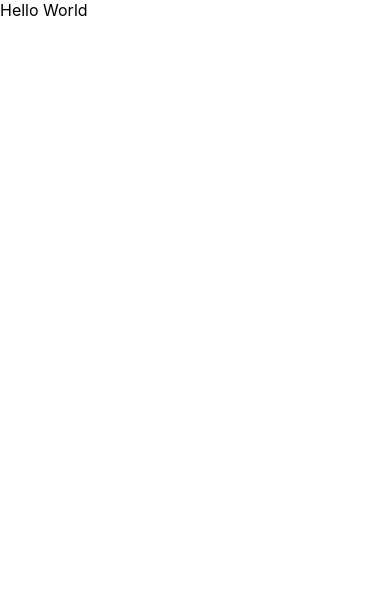
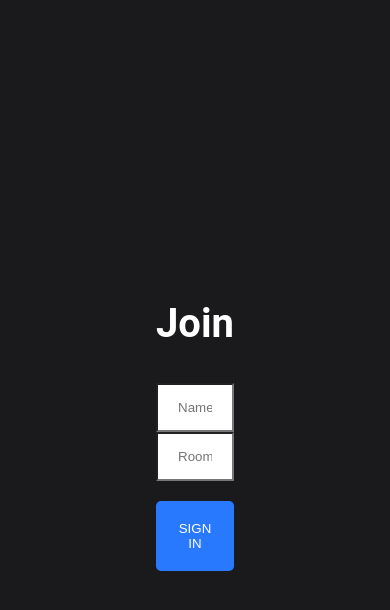
Before and after one commit to DanThomp507/Chat-App, a React (Create React App) app in the folder client/: page / in a window 390 px wide. Shown: the top 610 px of the page. Built offline with nearby package versions, Linux system fonts and the light colour scheme.

Commit message:
installed new dependencies, started to implement the join styles, added breakpoints for responsive design

```diff
--- a/client/package.json
+++ b/client/package.json
@@ -12,7 +12,8 @@
     "react-router-dom": "^5.2.0",
     "react-scripts": "3.4.1",
     "react-scroll-to-bottom": "^2.0.0",
-    "socket.io-client": "^2.3.0"
+    "socket.io-client": "^2.3.0",
+    "styled-components": "^5.1.1"
   },
   "scripts": {
     "start": "react-scripts start",
--- a/client/src/App.js
+++ b/client/src/App.js
@@ -9,9 +9,8 @@ class App extends Component {
   render(){
     return (
       <Router>
-        <div>Hello World</div>
-        {/* <Route path='/' exact component={Join} />
-        <Route path='/chat' component={Chat} /> */}
+        <Route path='/' exact component={Join} />
+        {/* <Route path='/chat' component={Chat} /> */}
       </Router>
     );
   }
--- a/client/src/components/Join/Join.jsx
+++ b/client/src/components/Join/Join.jsx
@@ -0,0 +1,34 @@
+import React, { useState } from 'react';
+import { Link } from "react-router-dom";
+
+import {
+  Container,
+  SubContainer,
+  Heading,
+  Button,
+  Input
+} from './join.styles'
+
+export default function SignIn() {
+  const [name, setName] = useState('');
+  const [room, setRoom] = useState('');
+
+  return (
+    <Container>
+
+      <SubContainer>
+        <Heading>Join</Heading>
+        <div>
+          <Input placeholder="Name" className="joinInput" type="text" onChange={(event) => setName(event.target.value)} />
+        </div>
+        <div>
+          <Input placeholder="Room" className="joinInput mt-20" type="text" onChange={(event) => setRoom(event.target.value)} />
+        </div>
+        <Link onClick={e => (!name || !room) ? e.preventDefault() : null} to={`/chat?name=${name}&room=${room}`}>
+          <Button style={{marginTop: '20px'}} type="submit">Sign In</Button>
+        </Link>
+      </SubContainer>
+
+    </Container>
+  );
+}
--- a/client/src/components/Join/join.styles.js
+++ b/client/src/components/Join/join.styles.js
@@ -0,0 +1,37 @@
+import styled from 'styled-components'
+
+export const Container = styled.div`
+  display: flex;
+  justify-content: center;
+  text-align: center;
+  height: 100vh;
+  align-items: center;
+  background-color: #1A1A1D;
+`
+
+export const SubContainer = styled.div`
+  width: 20%;
+`
+export const Heading = styled.h1`
+  color: white;
+  font-size: 2.5em;
+  padding-bottom: 10px;
+  /* border-bottom: 2px solid white; */
+`
+
+export const Button = styled.button`
+  color: #fff !important;
+  text-transform: uppercase;
+  text-decoration: none;
+  background: #2979FF;
+  padding: 20px;
+  border-radius: 5px;
+  display: inline-block;
+  border: none;
+  width: 100%;
+`
+export const Input = styled.input`
+  border-radius: 0;
+  padding: 15px 20px;
+  width: 100%;
+`
--- a/client/src/index.css
+++ b/client/src/index.css
@@ -1,13 +1,13 @@
-body {
+html, body {
+  font-family: 'Roboto', sans-serif;
+  padding: 0;
   margin: 0;
-  font-family: -apple-system, BlinkMacSystemFont, 'Segoe UI', 'Roboto', 'Oxygen',
-    'Ubuntu', 'Cantarell', 'Fira Sans', 'Droid Sans', 'Helvetica Neue',
-    sans-serif;
-  -webkit-font-smoothing: antialiased;
-  -moz-osx-font-smoothing: grayscale;
 }
 
-code {
-  font-family: source-code-pro, Menlo, Monaco, Consolas, 'Courier New',
-    monospace;
+#root {
+  height: 100vh;
 }
+
+* {
+  box-sizing: border-box;
+}
```
Also changed, not shown: client/src/utils/breakpoints.jsx (added, +25 -0 lines), 1 other file (tests, documents, lock files or other folders).
